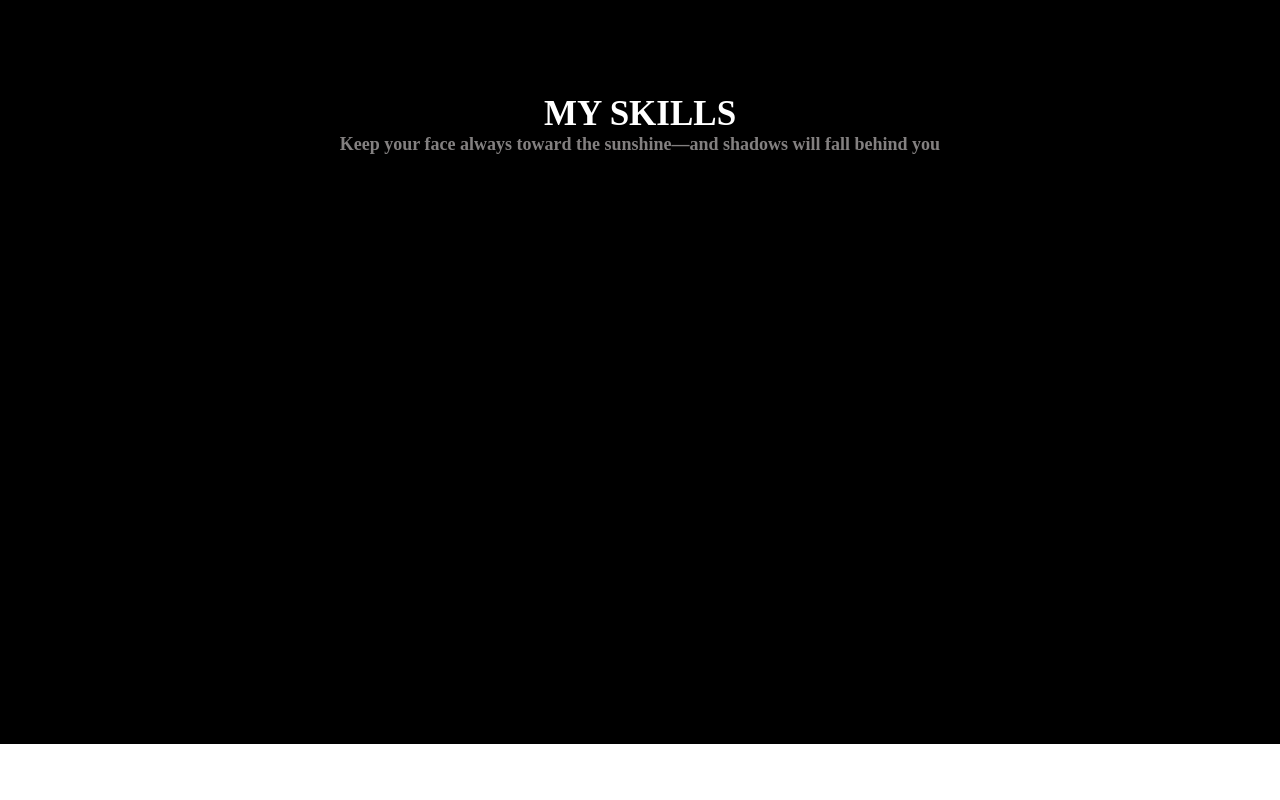
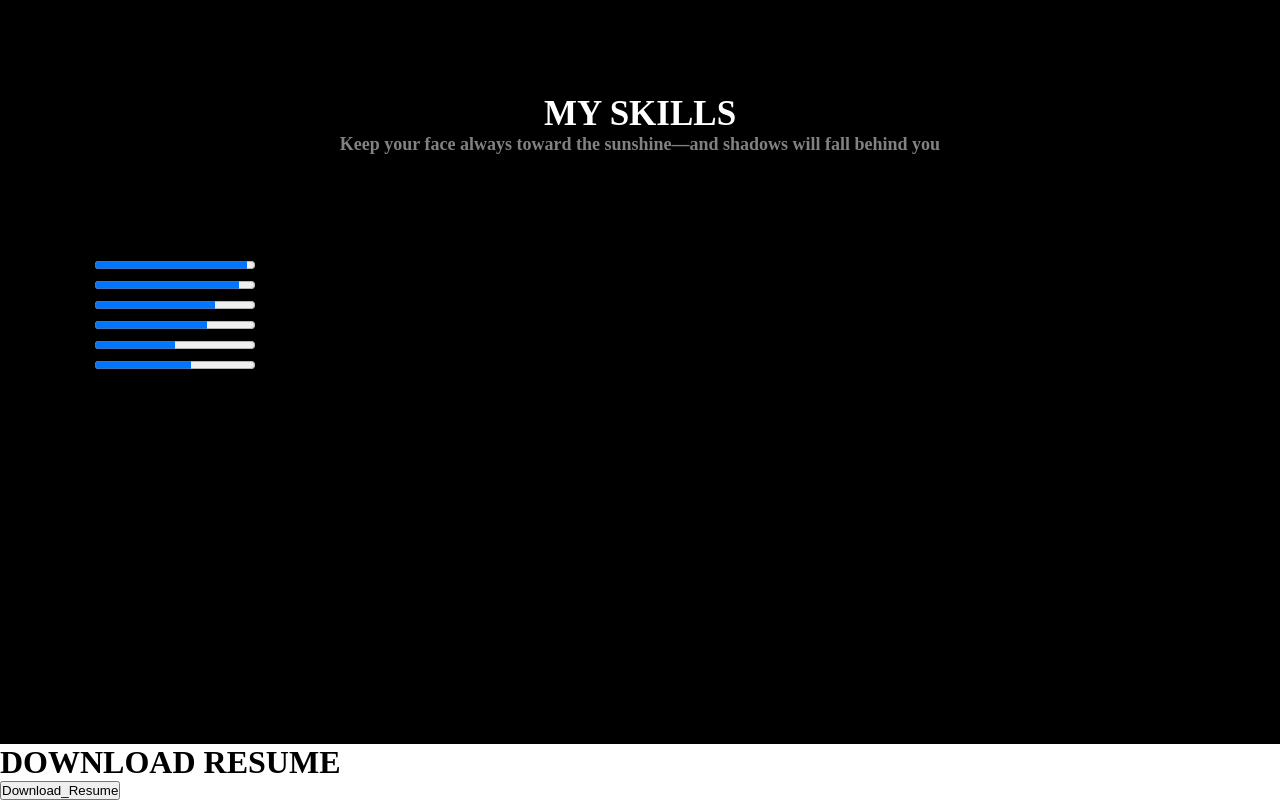
Before and after one commit to sriram0808/Portfolio, a plain HTML site: page index.html in a window 1280 px wide. Shown: the part 1546-2346 px from the top of the page. Before the commit the page ends 2290 px from the top, so only its background shows below. Drawn offline with Linux system fonts and the light colour scheme.

Commit message:
Update index.html

```diff
--- a/index.html
+++ b/index.html
@@ -3,15 +3,15 @@
 <head>
     <meta charset="UTF-8">
     <meta name="viewport" content="width=device-width, initial-scale=1.0">
+    <title>Sri Ram</title>
     <link rel="shortcut icon" href="./Assest/SR.jpg" type="image/x-icon">
-    <title>Sri Ram</title>
     <link rel="stylesheet" href="./index.css">
 </head>
 <body>
     <!-- ************************************NAVBAR******************************************** -->
 <section class="back">
     <nav class="nav">
-        <div class="logo"><img src="./Assest/SR.jpg" alt="logo" height="90px" width="90px"></div>
+        <div class="logo"><img src="./Assest/SR.jpg" alt="logo" height="88px" width="88px"></div>
         <div class="name">SRI RAM R</div>
         <div class="list">
             <ul type="none">
@@ -38,7 +38,7 @@
 
     <!-- ************************************ABOUTME****************************************** -->
     <section class="about">
-        <div class="image"></div>
+        <div class="image"><img src="./Assest/profile.jpg" alt=""></div>
         <div class="aboutcontent">
             <h1>ABOUT ME</h1><br>
             <p>
@@ -62,11 +62,48 @@
               <h5>Keep your face always toward the sunshine—and shadows will fall behind you</h5>
         </div>
 
-        <div></div>
+        <div class="bar">
+
+            <table>
+                <form>
+                    <tr>
+                        <td><label>HTML5</label></td>
+                        <td><progress id="file" value="95" max="100"> 32% </progress></td>
+                    </tr> <br>
+                    <tr>
+                        <td><label>CSS</label></td>
+                        <td><progress id="file" value="90" max="100"> 32% </progress>
+                        </td>
+                     </tr> <br>
+                    <tr>
+                        <td><label>JAVASCRIPT</label></td>
+                        <td><progress id="file" value="75" max="100"> 32% </progress></td>
+                    </tr> <br>
+                    <tr>
+                        <td><label>REACTJS</label></td>
+                        <td><progress id="file" value="70" max="100" aria-placeholder="md"> 32% </progress>
+                        </td>
+                    </tr> <br>
+                    <tr>
+                        <td><label>CORE JAVA</label></td>
+                        <td><progress id="file" value="50" max="100" aria-placeholder="md"> 32% </progress></td>
+                    </tr> <br>
+                    <tr>
+                        <td><label>SQL</label></td>
+                        <td><progress id="file" value="60" max="100" aria-placeholder="md"> 32% </progress></td>
+                    </tr>
+                </form>
+            </table>
+        </div>
 
     </section>
+    <!-- ****************************************RESUME******************************************* -->
+    <div class="res">
+        <h1>DOWNLOAD RESUME</h1>
+        <button onclick="Resume()">Download_Resume</button>
+    </div>
 
 
-
+    <script src="./index.js"></script>
 </body>
 </html>
```
